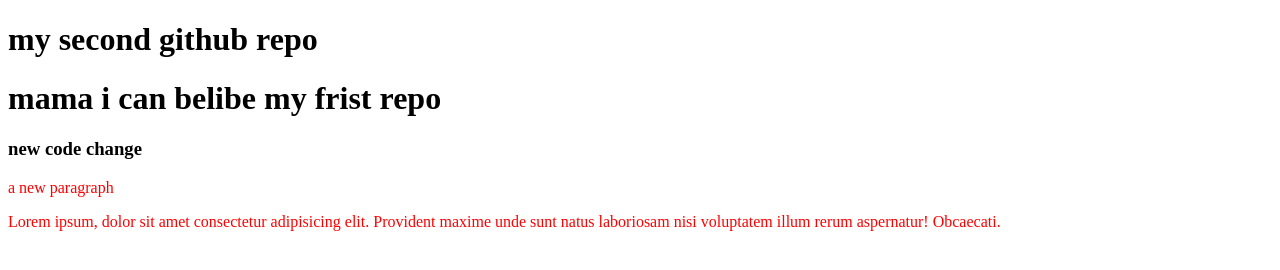
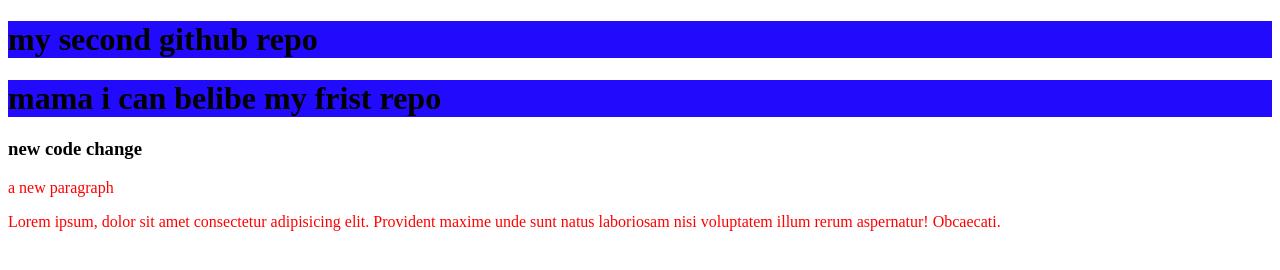
Before and after one commit to shamimkhan11/my-second-repo, a plain HTML site: page index.html in a window 1280 px wide. Drawn offline with Linux system fonts and the light colour scheme.

Commit message:
color added

```diff
--- a/style.css
+++ b/style.css
@@ -1,3 +1,6 @@
 p{
     color: red;
 }
+h1{
+    background-color: #220afd;
+}
```
